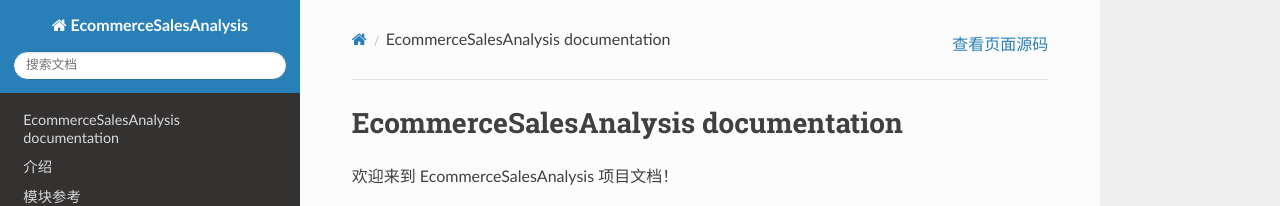
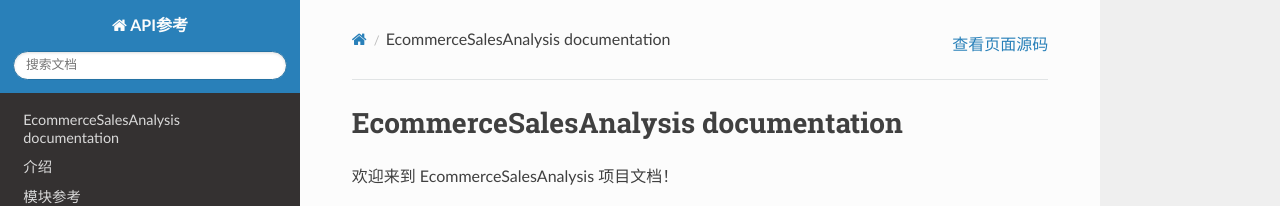
Before and after one commit to Hikari0x/EcommerceSalesAnalysis, a Sphinx documentation site: the page built from docs/source/index.rst, in a window 1280 px wide. Shown: the top 206 px of the page. Built offline with Sphinx 7.4.7 and the Read the Docs theme 3.1.0, drawn with Linux system fonts in a browser that asks for light colours; pages that are not in the unit, such as notebooks, are missing from menus.

Commit message:
更新:日常更新

```diff
--- a/docs/source/conf.py
+++ b/docs/source/conf.py
@@ -31,7 +31,7 @@ html_theme = 'sphinx_rtd_theme'
 # -- Project information -----------------------------------------------------
 # https://www.sphinx-doc.org/en/master/usage/configuration.html#project-information
 
-project = 'EcommerceSalesAnalysis'
+project = 'API参考'
 copyright = '2025, lihetong'
 author = 'lihetong'
 release = '2025-12-30'
```
Also changed, not shown: 21 other files.
